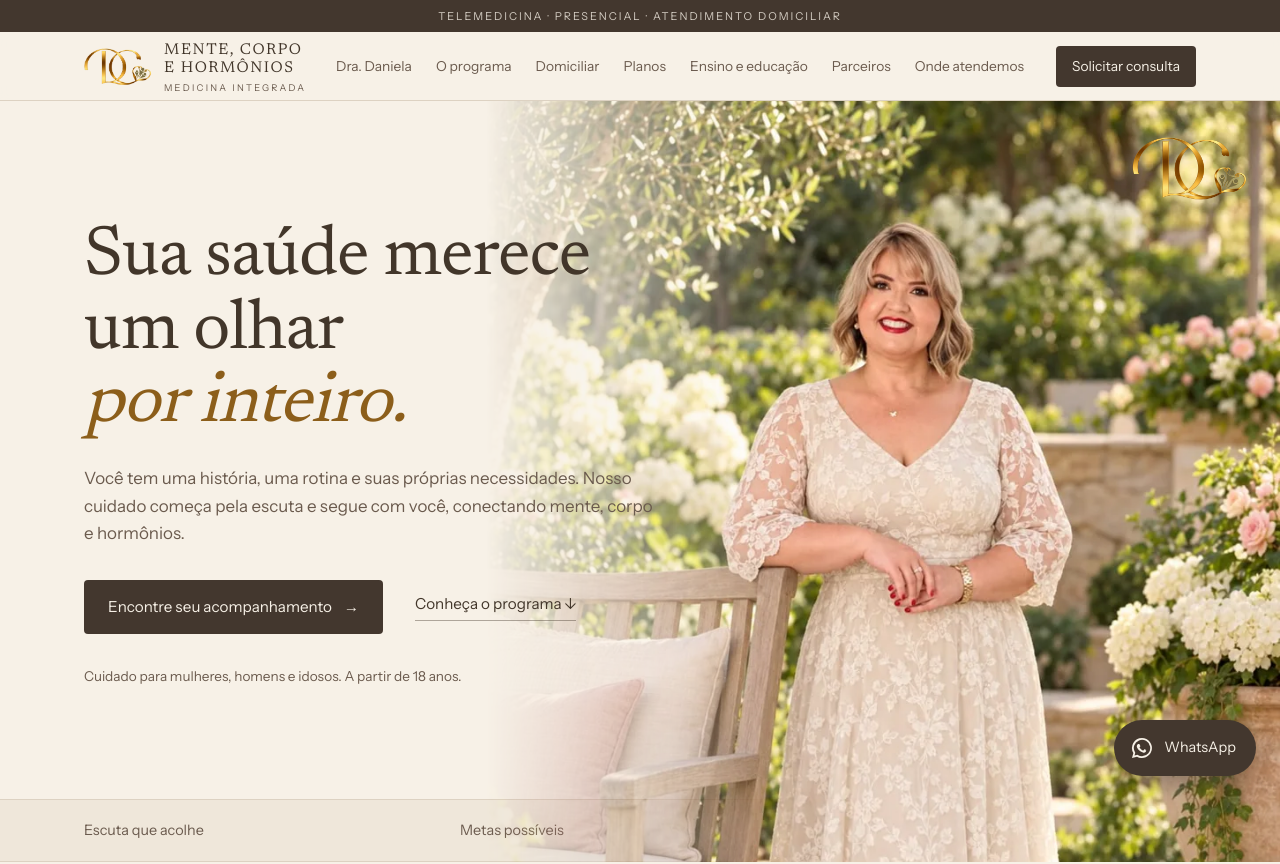
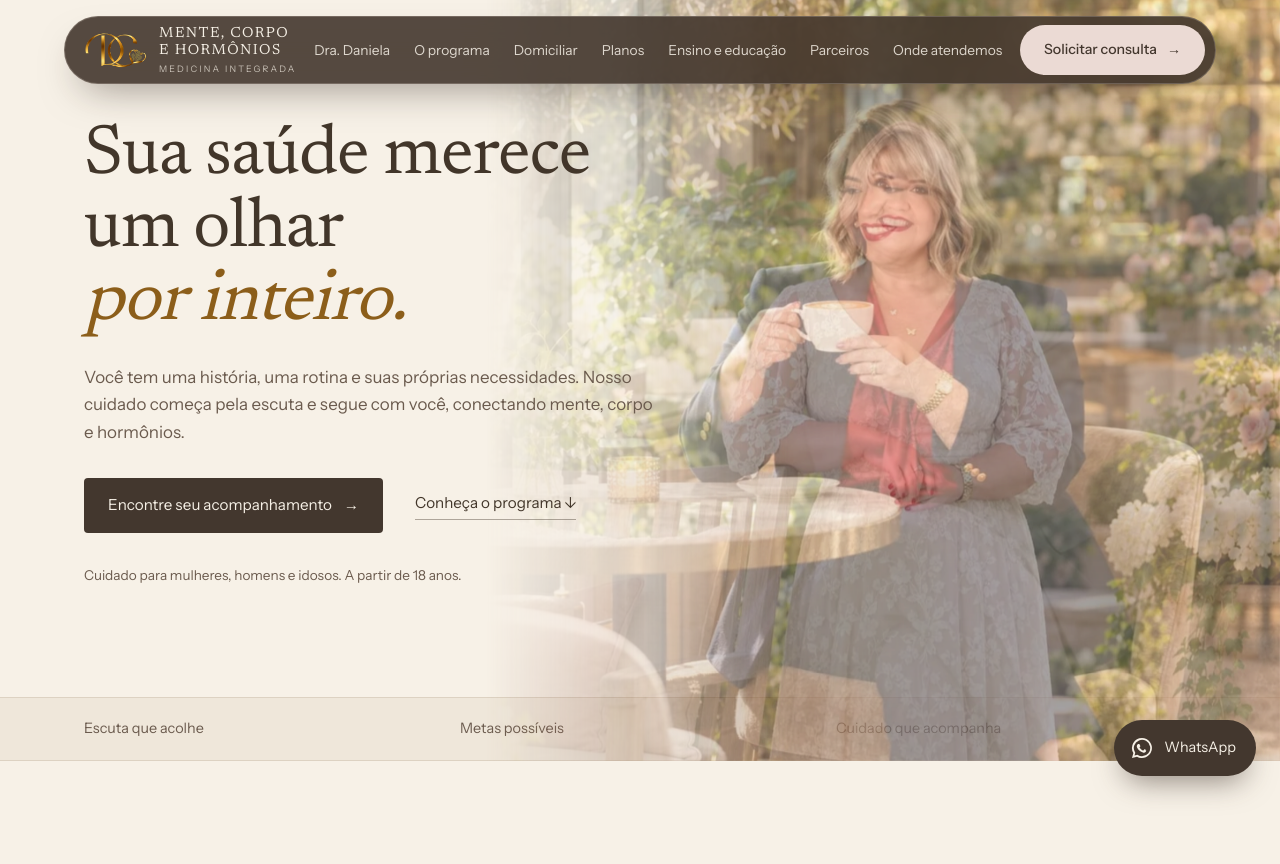
Before and after one commit to Zynta-Ecossistema/dra-daniela-costa-site, a Next.js app: page / in a window 1280 px wide. Shown: the top 864 px of the page. Built offline with nearby package versions, Linux system fonts and the light colour scheme.

Commit message:
Header em pílula de vidro, fotos alternando no banner e remoção da faixa do topo

```diff
--- a/app/globals.css
+++ b/app/globals.css
@@ -46,7 +46,7 @@
 
 html {
   scroll-behavior: smooth;
-  scroll-padding-top: 84px;
+  scroll-padding-top: 100px;
 }
 
 body {
--- a/components/Header.tsx
+++ b/components/Header.tsx
@@ -32,57 +32,56 @@ export function Header() {
 
   return (
     <>
-      <div className="bg-cocoa text-center text-[0.68rem] tracking-[0.18em] uppercase text-paper/80 py-2 px-4">
-        Telemedicina · Presencial · Atendimento domiciliar
-      </div>
-      <header className="sticky top-0 z-40 bg-paper/90 backdrop-blur border-b border-line">
-        <div className="mx-auto max-w-6xl flex items-center justify-between px-5 h-[68px]">
-          <a href="#topo" className="flex items-center gap-3" aria-label="Mente, corpo e hormônios: início">
-            <Image src="/img/logo-dc-dourada.webp" alt="" width={64} height={39} priority className="h-auto w-[68px]" />
+      {/* pílula flutuante em vidro fosco sobre o banner; h-0 deixa o conteúdo subir por baixo dela */}
+      <div className="sticky top-0 z-40 h-0 px-3 sm:px-5">
+        <div className="relative top-4 mx-auto max-w-6xl">
+          <header className="flex h-[68px] items-center justify-between gap-4 rounded-full border border-paper/20 bg-cocoa/90 pl-5 pr-2.5 text-paper shadow-[0_18px_40px_-18px_rgba(40,30,22,0.55)] backdrop-blur-xl backdrop-saturate-150">
+            <a href="#topo" className="flex items-center gap-3" aria-label="Mente, Corpo e Hormônios: início">
+              <Image src="/img/logo-dc-dourada.webp" alt="" width={64} height={39} priority className="h-auto w-[62px]" />
               <span className="leading-none">
-              <span className="block font-serif text-[0.98rem] leading-[1.15] tracking-[0.1em] uppercase">
+                <span className="block font-serif text-[0.92rem] leading-[1.15] tracking-[0.1em] uppercase">
                   Mente, Corpo
                   <br />
                   e Hormônios
                 </span>
-              <span className="block mt-1.5 text-[0.58rem] tracking-[0.24em] text-ink-soft">MEDICINA INTEGRADA</span>
+                <span className="block mt-1.5 text-[0.56rem] tracking-[0.24em] text-paper/70">MEDICINA INTEGRADA</span>
               </span>
             </a>
 
             <nav className="hidden xl:flex items-center gap-6 text-[0.86rem]" aria-label="Seções">
               {desktopLinks.map(([h, l]) => (
-              <a key={h} href={h} className="text-ink-soft hover:text-ink transition-colors">
+                <a key={h} href={h} className="text-paper/85 hover:text-paper transition-colors">
                   {l}
                 </a>
               ))}
+            </nav>
+
             <a
               href="#contato"
-              className="ml-2 bg-cocoa text-paper px-4 py-2.5 rounded-sm hover:bg-cocoa-2 transition-colors"
+              className="hidden xl:inline-flex items-center gap-2.5 rounded-full bg-blush px-6 py-3.5 text-[0.88rem] font-medium text-cocoa hover:bg-paper transition-colors"
             >
-              Solicitar consulta
+              Solicitar consulta <span aria-hidden>→</span>
             </a>
-          </nav>
 
             <button
-            className="xl:hidden border border-line bg-paper rounded-sm px-3.5 py-2.5 text-sm flex items-center gap-2"
+              className="xl:hidden flex items-center gap-2 rounded-full border border-paper/35 px-4 py-3 text-sm"
               aria-expanded={open}
               aria-controls="menu-mobile"
               onClick={() => setOpen((v) => !v)}
             >
               <span aria-hidden className="inline-flex flex-col gap-[3px]">
-              <i className="block h-px w-4 bg-ink" />
-              <i className="block h-px w-4 bg-ink" />
-              <i className="block h-px w-4 bg-ink" />
+                <i className="block h-px w-4 bg-paper" />
+                <i className="block h-px w-4 bg-paper" />
+                <i className="block h-px w-4 bg-paper" />
               </span>
               {open ? "Fechar" : "Menu"}
             </button>
-        </div>
           </header>
 
           {open && (
             <div
               id="menu-mobile"
-          className="xl:hidden fixed inset-x-0 top-[104px] bottom-0 z-30 bg-paper px-5 pt-6 overflow-auto"
+              className="xl:hidden absolute inset-x-0 top-full mt-2 max-h-[calc(100vh-110px)] overflow-auto rounded-3xl border border-paper/20 bg-cocoa/95 px-6 pb-6 pt-3 text-paper shadow-[0_24px_50px_-20px_rgba(40,30,22,0.6)] backdrop-blur-xl"
             >
               <ul className="flex flex-col">
                 {links.map(([h, l]) => (
@@ -90,7 +89,7 @@ export function Header() {
                     <a
                       href={h}
                       onClick={() => setOpen(false)}
-                  className="block py-3.5 font-serif text-[1.5rem] border-b border-line/70"
+                      className="block py-3 font-serif text-[1.45rem] border-b border-paper/15"
                     >
                       {l}
                     </a>
@@ -100,18 +99,17 @@ export function Header() {
               <a
                 href="#contato"
                 onClick={() => setOpen(false)}
-            className="mt-6 block text-center border border-ink py-3.5 rounded-sm"
+                className="mt-5 block rounded-full border border-paper/40 py-3.5 text-center"
               >
                 Solicitar consulta
               </a>
-          <a
-            href={waLink(SOBRE_PLANOS)}
-            className="mt-3 block text-center bg-cocoa text-paper py-3.5 rounded-sm"
-          >
+              <a href={waLink(SOBRE_PLANOS)} className="mt-3 block rounded-full bg-blush py-3.5 text-center text-cocoa font-medium">
                 Conversar pelo WhatsApp
               </a>
             </div>
           )}
+        </div>
+      </div>
     </>
   );
 }
--- a/components/Hero.tsx
+++ b/components/Hero.tsx
@@ -1,29 +1,10 @@
-import Image from "next/image";
+import { HeroBackdrop } from "./HeroBackdrop";
 import { waLink, SOBRE_PLANOS } from "@/lib/site";
 
 export function Hero() {
   return (
     <section id="topo" className="relative overflow-hidden">
-      <div className="hero-photo absolute inset-x-0 top-0 h-[470px] lg:inset-x-auto lg:right-0 lg:h-full lg:w-[62%]">
-        <Image
-          src="/img/dra-jardim-renda.webp"
-          alt="Dra. Daniela Costa sorrindo, de vestido claro de renda, em um jardim com flores"
-          fill
-          priority
-          sizes="(min-width:1024px) 62vw, 100vw"
-          className="object-cover"
-          style={{ objectPosition: "50% 6%" }}
-        />
-      </div>
-      <Image
-        src="/img/logo-dc-dourada.webp"
-        alt="Dra. Daniela Costa"
-        width={120}
-        height={73}
-        priority
-        className="absolute z-10 right-5 top-5 lg:right-8 lg:top-8 h-auto w-[84px] lg:w-[116px] drop-shadow-[0_1px_8px_rgba(255,250,240,0.7)] rise"
-        style={{ ["--d" as string]: "700ms" }}
-      />
+      <HeroBackdrop />
       <div className="relative z-10 mx-auto max-w-6xl px-5 pt-[400px] pb-14 lg:pt-24 lg:pb-28 lg:min-h-[640px] flex items-center">
         <div className="lg:max-w-[52%]">
           <h1
--- /dev/null
+++ b/components/HeroBackdrop.tsx
@@ -0,0 +1,40 @@
+"use client";
+
+import Image from "next/image";
+import { useEffect, useState } from "react";
+
+const slides = [
+  { src: "/img/dra-jardim-renda.webp", pos: "50% 6%", alt: "Dra. Daniela Costa sorrindo, de vestido claro de renda, em um jardim com flores" },
+  { src: "/img/dra-cafe.webp", pos: "50% 10%", alt: "Dra. Daniela Costa sorrindo, de terno azul-marinho, tomando café" },
+  { src: "/img/dra-jardim-rosa.webp", pos: "50% 6%", alt: "Dra. Daniela Costa sorrindo, de vestido rosa, em um jardim com flores" },
+  { src: "/img/dra-consultorio.webp", pos: "50% 22%", alt: "Dra. Daniela Costa em pé no consultório, ao lado da mesa" },
+  { src: "/img/dra-escritorio.webp", pos: "50% 30%", alt: "Dra. Daniela Costa sorrindo, de blusa de renda, trabalhando no consultório" },
+];
+
+const INTERVAL = 6500;
+
+export function HeroBackdrop() {
+  const [i, setI] = useState(0);
+
+  useEffect(() => {
+    const t = setInterval(() => setI((v) => (v + 1) % slides.length), INTERVAL);
+    return () => clearInterval(t);
+  }, []);
+
+  return (
+    <div className="hero-photo absolute inset-x-0 top-0 h-[470px] lg:inset-x-auto lg:right-0 lg:h-full lg:w-[62%]">
+      {slides.map((s, n) => (
+        <Image
+          key={s.src}
+          src={s.src}
+          alt={n === i ? s.alt : ""}
+          fill
+          priority={n === 0}
+          sizes="(min-width:1024px) 62vw, 100vw"
+          className="object-cover transition-opacity duration-[1600ms] ease-in-out"
+          style={{ objectPosition: s.pos, opacity: n === i ? 1 : 0 }}
+        />
+      ))}
+    </div>
+  );
+}
```
Lines whose indentation alone changed are shown as unchanged.
